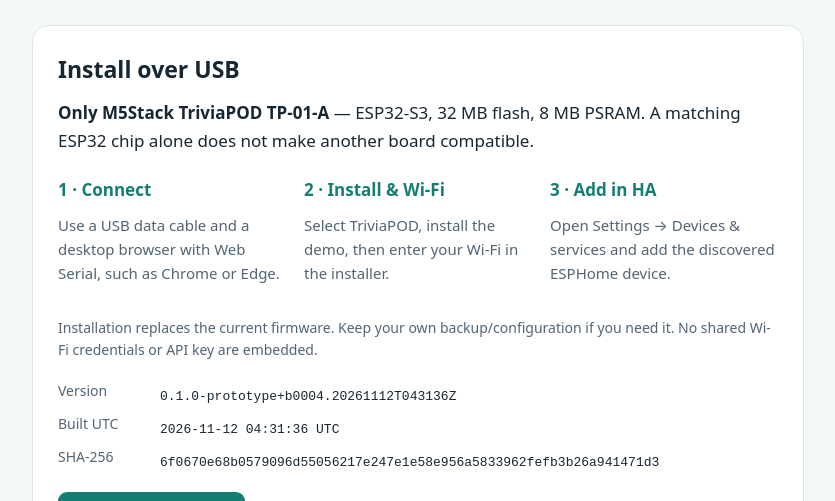
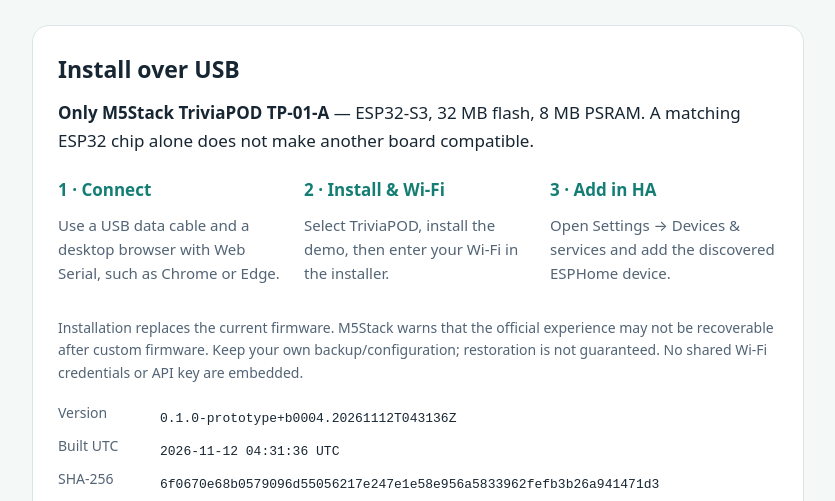
Before and after one commit to menemy/triviapod-esphome-demo, a plain HTML site: page docs/index.html in a window 1280 px wide. Shown: the part 299-800 px from the top of the page, without its empty margins (222-1057 px from the left). Drawn offline with Linux system fonts and the light colour scheme.

Commit message:
Clarify prototype hardware documentation limits

```diff
--- a/docs/index.html
+++ b/docs/index.html
@@ -13,7 +13,7 @@
 <header><span class="tag">Experimental prototype</span><h1>Try TriviaPOD with Home Assistant.</h1><p class="intro">A small demo to find out whether this device suits your Home Assistant setup. It is not a production-ready port.</p></header>
 <section class="card"><h2>Install over USB</h2><p><strong>Only M5Stack TriviaPOD TP-01-A</strong> — ESP32-S3, 32 MB flash, 8 MB PSRAM. A matching ESP32 chip alone does not make another board compatible.</p>
 <div class="steps"><div><b>1 · Connect</b><p>Use a USB data cable and a desktop browser with Web Serial, such as Chrome or Edge.</p></div><div><b>2 · Install &amp; Wi-Fi</b><p>Select TriviaPOD, install the demo, then enter your Wi-Fi in the installer.</p></div><div><b>3 · Add in HA</b><p>Open Settings → Devices &amp; services and add the discovered ESPHome device.</p></div></div>
-<p class="small">Installation replaces the current firmware. Keep your own backup/configuration if you need it. No shared Wi-Fi credentials or API key are embedded.</p>
+<p class="small">Installation replaces the current firmware. M5Stack warns that the official experience may not be recoverable after custom firmware. Keep your own backup/configuration; restoration is not guaranteed. No shared Wi-Fi credentials or API key are embedded.</p>
 <dl class="identity"><dt>Version</dt><dd><code id="version">Loading build identity…</code></dd><dt>Built UTC</dt><dd><code id="built">—</code></dd><dt>SHA-256</dt><dd><code id="sha">—</code></dd></dl>
 <esp-web-install-button id="installer" manifest="manifest.json" hidden><button slot="activate">Install prototype</button><span slot="unsupported">This browser does not support Web Serial. Try Chrome or Edge on a desktop computer.</span><span slot="not-allowed">Open this page over HTTPS, or use a localhost preview.</span></esp-web-install-button><p id="build-error" class="small" hidden>Build not staged yet. Run the repository build helper before using this installer.</p>
 </section>
```
Also changed, not shown: 2 other files.
